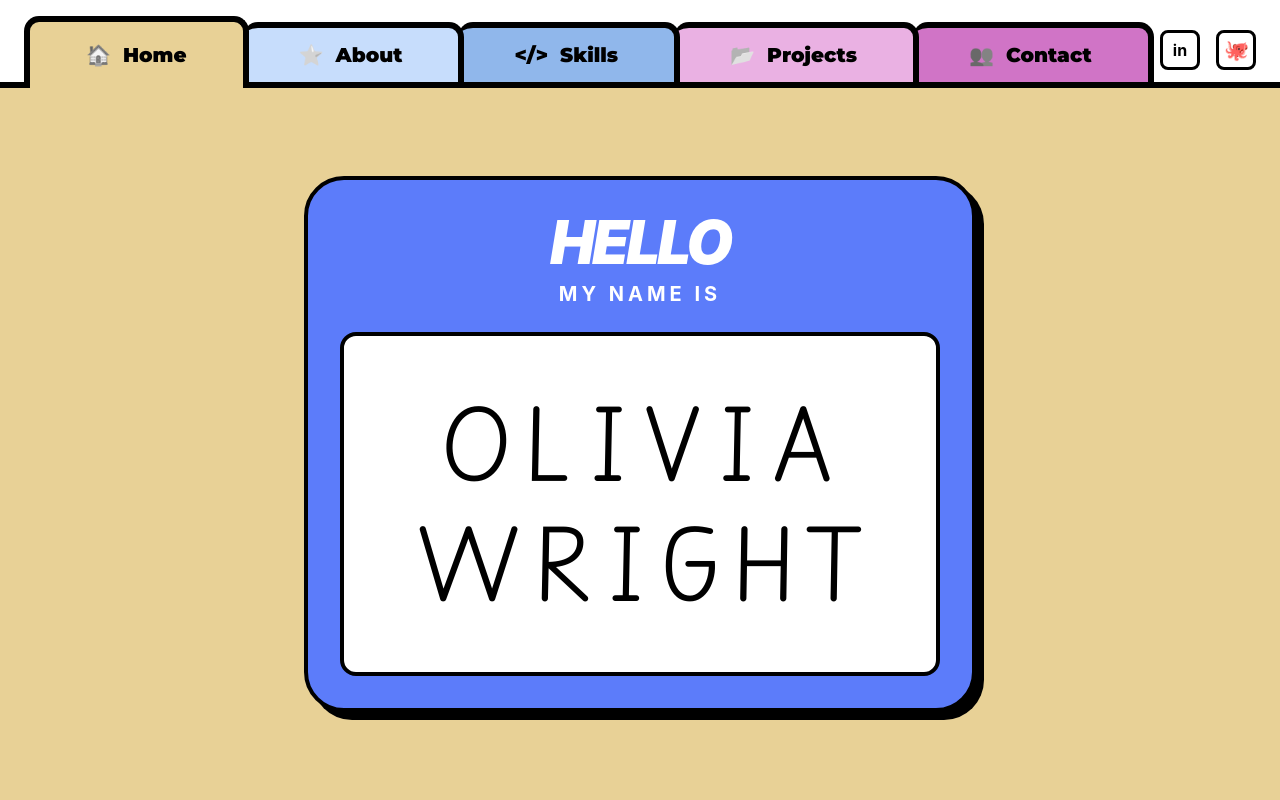
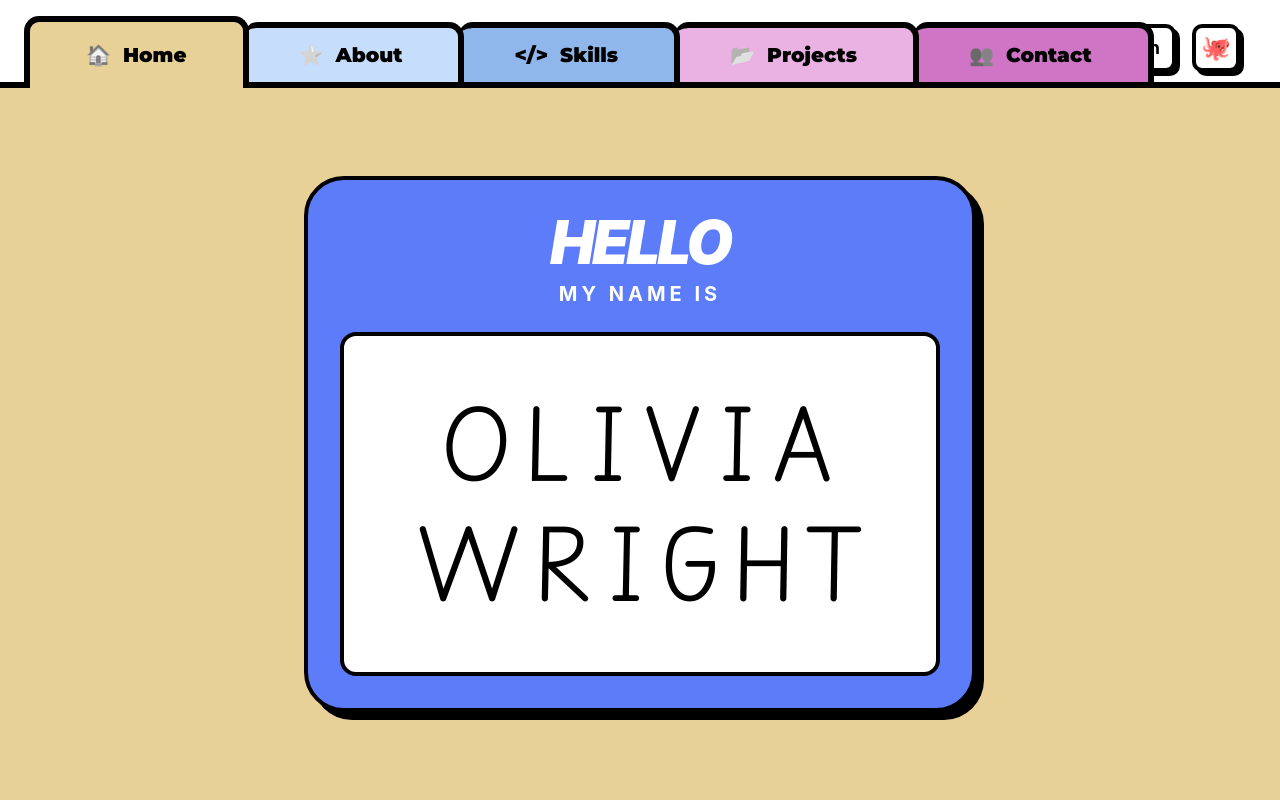
Before and after one commit to livvy-lab/portfolio-2026, a React (Vite) app: page / in a window 1280 px wide. Shown: the top 800 px of the page. Built offline with nearby package versions, Linux system fonts and the light colour scheme.

Commit message:
fix: socials only at top of home page

```diff
--- a/src/components/FolderContainer.jsx
+++ b/src/components/FolderContainer.jsx
@@ -1,10 +1,34 @@
 import React from 'react'
 import Navbar from './NavBar'
 
-const FolderContainer = ({ children, activeTab, folderColor, cabinetColor }) => {
+const FolderContainer = ({ children, activeTab, folderColor, cabinetColor, showSocials }) => {
   return (
-    <section id={activeTab.toLowerCase()} className={`min-h-screen ${cabinetColor} flex flex-col w-full`}>
+    <section id={activeTab.toLowerCase()} className={`min-h-screen ${cabinetColor} flex flex-col w-full relative`}>
+
+      {/* 1. The Social Icons - Positioned absolutely at the top right of the section */}
+      {showSocials && (
+        <div className="absolute top-6 right-10 flex gap-4 z-50">
+          <a
+            href="https://linkedin.com/in/betaniapatmos"
+            target="_blank"
+            rel="noreferrer"
+            className="w-12 h-12 bg-white border-[4px] border-black rounded-[10px] shadow-brutal flex items-center justify-center font-bold text-lg hover:-translate-y-1 transition-all"
+          >
+            in
+          </a>
+          <a
+            href="https://github.com/betaniapatmos"
+            target="_blank"
+            rel="noreferrer"
+            className="w-12 h-12 bg-white border-[4px] border-black rounded-[10px] shadow-brutal flex items-center justify-center text-2xl hover:-translate-y-1 transition-all"
+          >
+            🐙
+          </a>
+        </div>
+      )}
+
       <Navbar activeTab={activeTab} />
+
       <div className={`flex-1 flex items-center justify-center w-full px-4 ${folderColor}`}>
         {children}
       </div>
--- a/src/components/NavBar.jsx
+++ b/src/components/NavBar.jsx
@@ -12,7 +12,7 @@ const Navbar = ({ activeTab }) => {
 
   return (
     /* Reduced pt-4 moves the navbar closer to the top of the screen */
-    <nav className="w-full border-b-[6px] border-black px-0 pt-4 sticky top-0 z-50">
+    <nav className="w-full border-b-[6px] border-black px-0 pt-4 z-50">
       <div className="flex items-end h-full px-6">
 
         {/* Negative margin-bottom pulls the tabs onto the black line */}
@@ -27,12 +27,6 @@ const Navbar = ({ activeTab }) => {
             />
           ))}
         </div>
-
-        {/* Social Icons positioned for the tighter layout */}
-        <div className="ml-auto flex gap-4 mb-[12px]">
-          <a href="#" className="w-10 h-10 bg-white border-[3px] border-black rounded-lg flex items-center justify-center font-bold">in</a>
-          <a href="#" className="w-10 h-10 bg-white border-[3px] border-black rounded-lg flex items-center justify-center text-xl">🐙</a>
-        </div>
       </div>
     </nav>
   )
--- a/src/sections/Home.jsx
+++ b/src/sections/Home.jsx
@@ -8,6 +8,7 @@ const Home = ({ cabinetColor, folderColor }) => {
         activeTab="Home"
         cabinetColor={cabinetColor}
         folderColor={folderColor}
+        showSocials={true}
       >
         <NameCard />
       </FolderContainer>
```
